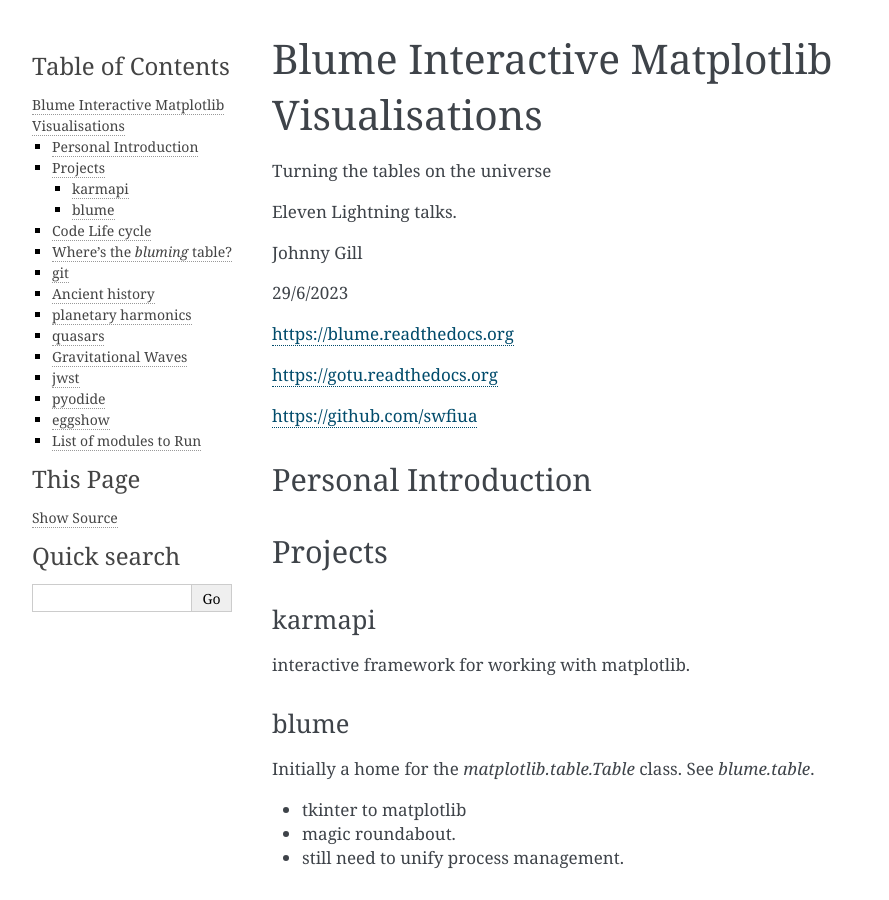
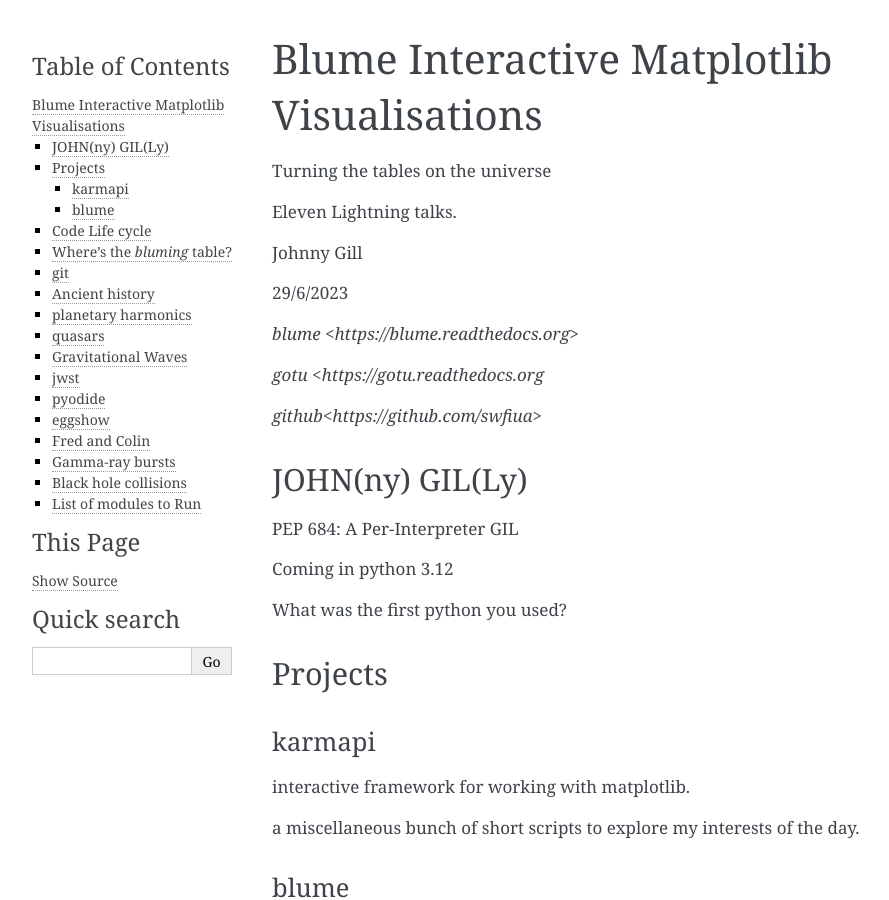
Before and after one commit to swfiua/gotu, a Sphinx documentation site: the page built from docs/tttotu.rst, in a window 1280 px wide and 900 px high. Shown: the whole window, without its empty margins (148-1037 px from the left). Built offline with Sphinx 7.4.7, drawn with Linux system fonts in a browser that asks for light colours; formulas are drawn with MathJax 3; some of the changed text lies outside the part shown.

```diff
--- a/docs/index.rst
+++ b/docs/index.rst
@@ -65,6 +65,8 @@
 
    jwst
 
+   tttotu
+
 Cast of Characters
 ==================
 
--- a/docs/tttotu.rst
+++ b/docs/tttotu.rst
@@ -11,14 +11,22 @@
 
 29/6/2023
 
-https://blume.readthedocs.org
+`blume <https://blume.readthedocs.org>`
 
-https://gotu.readthedocs.org
+`gotu  <https://gotu.readthedocs.org`
 
-https://github.com/swfiua
+`github<https://github.com/swfiua>`
 
-Personal Introduction
-=====================
+JOHN(ny) GIL(Ly)
+================
+
+PEP 684: A Per-Interpreter GIL
+
+Coming in python 3.12
+
+What was the first python you used?
+
+
 
 Projects
 ========
@@ -27,6 +35,9 @@
 -------
 
 interactive framework for working with matplotlib.
+
+a miscellaneous bunch of short scripts to explore my interests of the
+day.
 
 blume
 -----
@@ -128,6 +138,24 @@
 
 gotu.
 
+Fred and Colin
+==============
+
+An email exchange.
+
+Demonstrate how relativity twists time and space.
+
+Show how a static universe appears to expand.
+
+Add random galaxies to the plot until it looks like our universe.
+
+
+Gamma-ray bursts
+================
+
+Black hole collisions
+=====================
+
 List of modules to Run
 ======================
 
```
Also changed, not shown: other parts of docs/tttotu.rst (+0 -1 lines), 1 other file.
